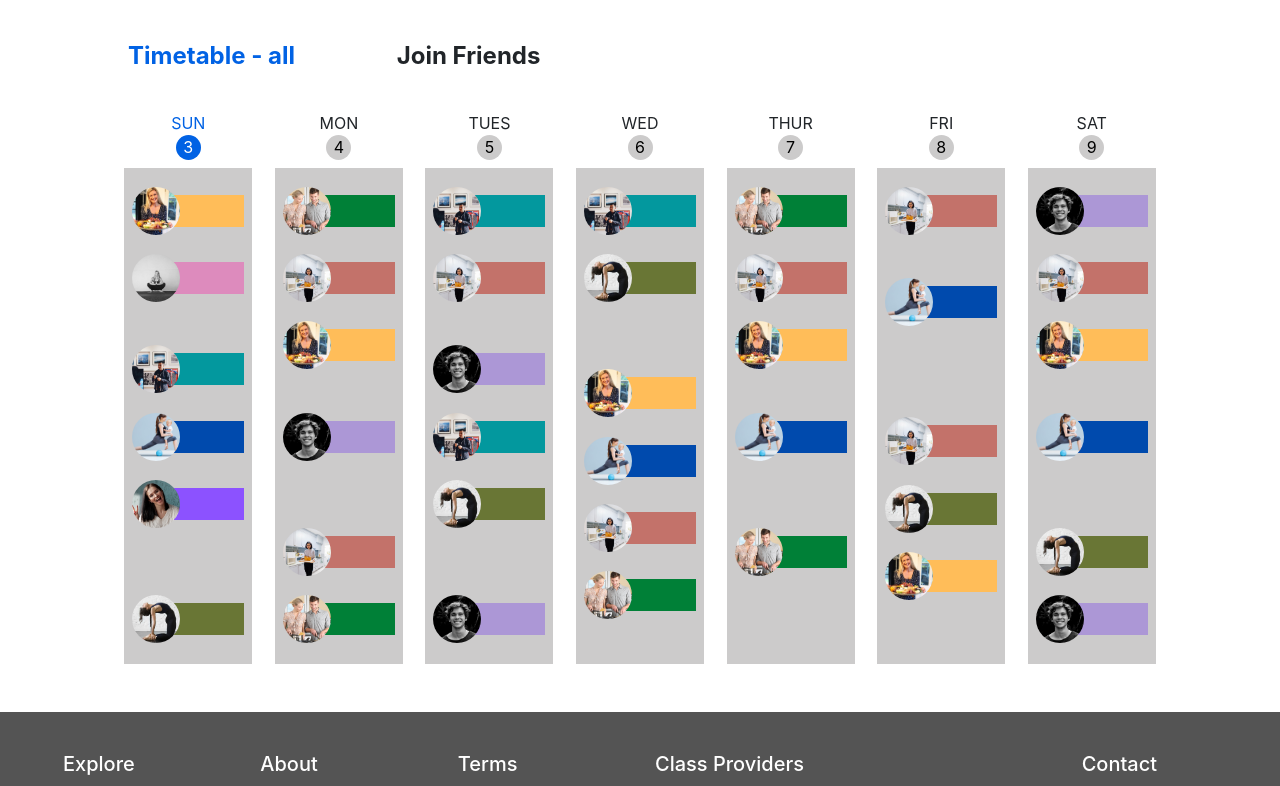
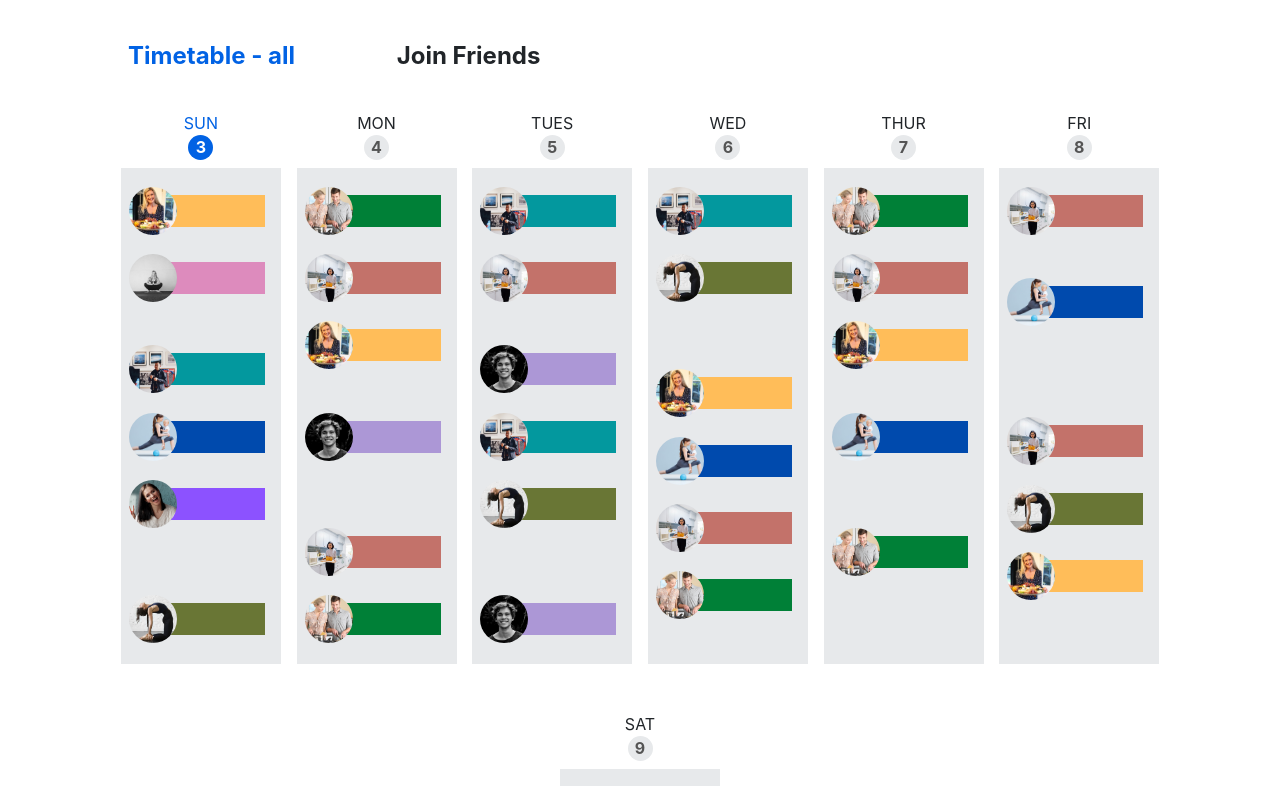
Before and after one commit to rtan265/Learn-From-A-Kiwi, a React (Create React App) app: page /exploretimetable in a window 1280 px wide. Shown: the part 522-1308 px from the top of the page. Built offline with nearby package versions, Linux system fonts and the light colour scheme.

Commit message:
styling timetable

```diff
--- a/src/components/exploreTimetable/ExploreTimetable.css
+++ b/src/components/exploreTimetable/ExploreTimetable.css
@@ -5,16 +5,17 @@
     border-radius: 50%;
     display: inline-block;
     color: #ffffff;
+    font-weight: 700;
 }
-
 
 .dot {
     height: 25px;
     width: 25px;
-    background-color: #cccbcb;
+    background-color: #e7e9eb;
     border-radius: 50%;
     display: inline-block;
-    color: #000000;
+    color: #545454;
+    font-weight: 700;
 }
 
 .timetableBox {
@@ -23,8 +24,8 @@
 }
 
 .timetableBar {
-    background-color: #cccbcb;
-    width: 8em;
+    background-color: #e7e9eb;
+    width: 10em;
     height: 31em;
     margin: 0.5em auto 3em auto !important;
 }
@@ -41,7 +42,7 @@
 
 .rectangle {
     height: 2em;
-    width: 6.5em;
+    width: 8em;
     margin: 1.2em 1em 0.5em 0em;
 }
 
```
